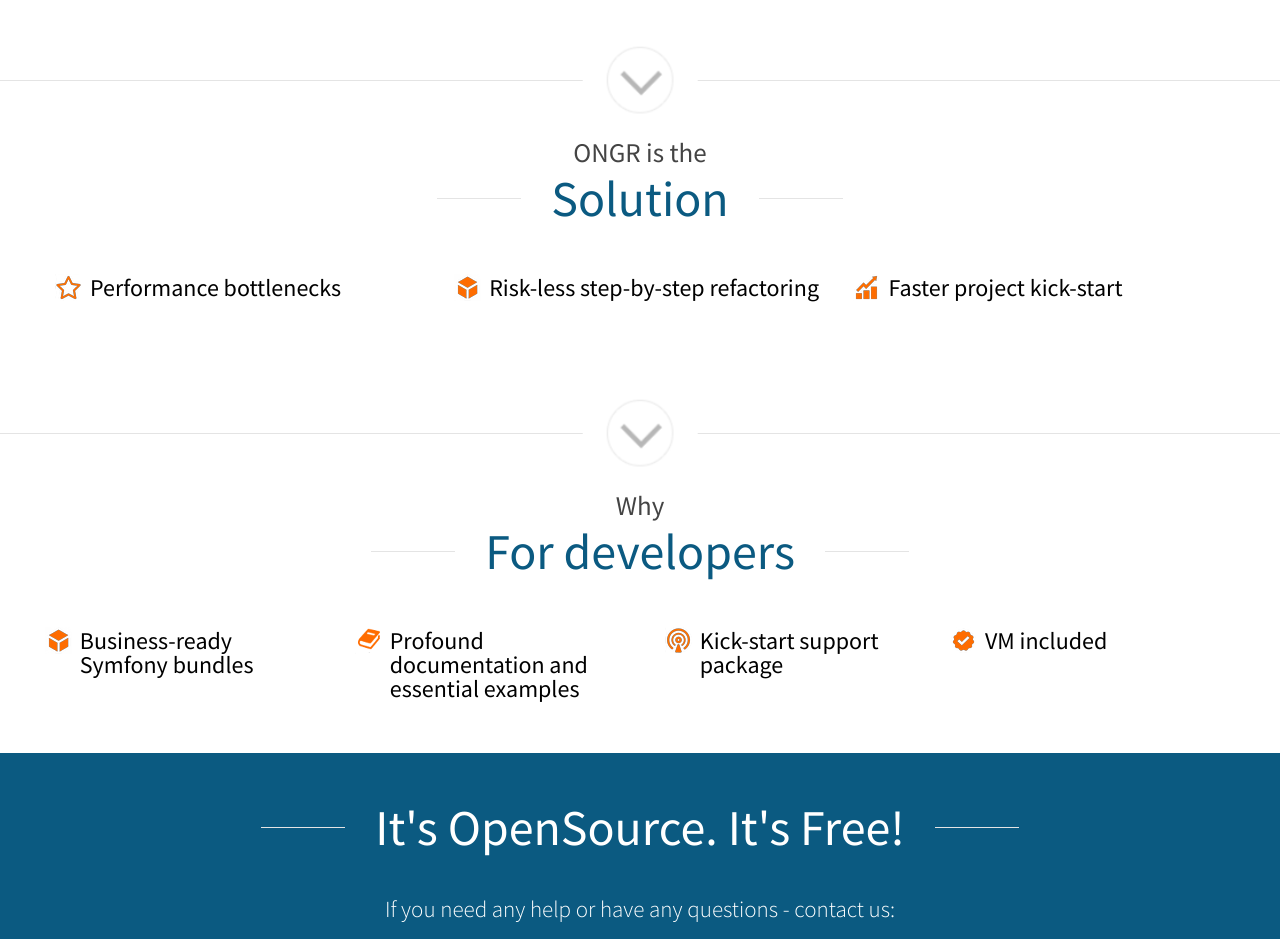
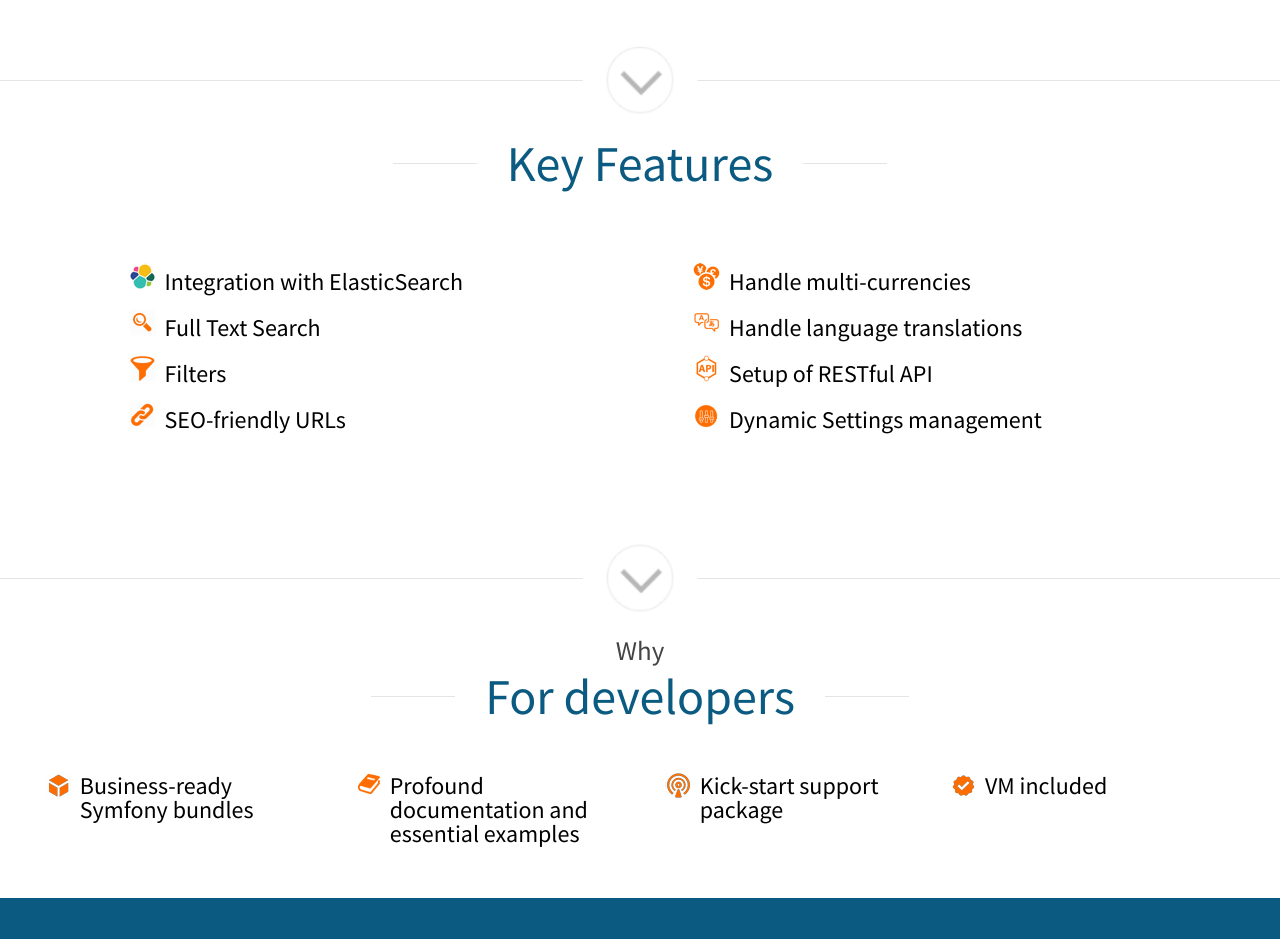
Before and after one commit to ongr-io/ongr-io.github.io, a plain HTML site: page index.html in a window 1280 px wide. Shown: the part 1560-2499 px from the top of the page. Drawn offline with nearby package versions, Linux system fonts and the light colour scheme.

Commit message:
added key features

```diff
--- a/index.html
+++ b/index.html
@@ -34,7 +34,7 @@
             <a href="/" class="logo-holder"></a>
             <ul>
                 <li data-section="overview"><a href="javascript:void(0);" class="overview-top">What is ONGR</a></li>
-                <li data-section="solutions"><a href="javascript:void(0);"class="solutions-top">Bundles</a></li>
+                <li data-section="bundles"><a href="javascript:void(0);"class="solutions-top">Bundles</a></li>
                 <li data-section="enterprise-plan"><a href="javascript:void(0);" class="enterprise-top">Use Cases</a></li>
                 <li data-section="get-started"><a href="javascript:void(0);" class="get-started-top">How to Start!</a></li>
             </ul>
@@ -47,7 +47,7 @@
             <a href="/" class="logo-holder"></a>
             <ul>
                 <li data-section="overview"><a href="javascript:void(0);" class="overview-top">What is ONGR</a></li>
-                <li data-section="solutions"><a href="javascript:void(0);" class="solutions-top">Bundles</a></li>
+                <li data-section="bundles"><a href="javascript:void(0);" class="solutions-top">Bundles</a></li>
                 <li data-section="enterprise-plan"><a href="javascript:void(0);" class="enterprise-top">Use Cases</a></li>
                 <li data-section="get-started"><a href="javascript:void(0);" class="get-started-top">How to Start!</a></li>
             </ul>
@@ -98,36 +98,29 @@
         </div>
     </div>
     <div class="ongr-problems" data-sr="enter bottom and scale up 20% over 1s">
-        <a href="#" class="ongr-sectionlink" name="solutions"></a>
+        <a href="#" class="ongr-sectionlink" name="bundles"></a>
         <div class="ongr-container">
         </div>
     </div>
     <div class="ongr-solutions" data-sr="enter bottom and scale up 20% over 1s">
         <div class="ongr-container">
-            <h2 class="section-headline headline-solution"><span>ONGR is the</span><em>Solution</em></h2>
+            <h2 class="section-headline headline-solution"><em>Key Features</em></h2>
 
-            <div class="solution-holder ongr-match-height" data-heighttype="inner" data-matchwidth="768">
-                <div class="solution-item match-height">
-                    <h4>
-                        <span class="icon-holder"><i class="ongr-sprite-icon-performance"></i></span>
-                        <strong>Performance bottlenecks</strong>
-                    </h4>
-                    <p></p>
-                </div>
-                <div class="solution-item match-height">
-                    <h4>
-                        <span class="icon-holder"><i class="ongr-sprite-icon-ux"></i></span>
-                        <strong>Risk-less step-by-step refactoring</strong>
-                    </h4>
-                    <p></p>
-                </div>
-                <div class="solution-item match-height">
-                    <h4>
-                        <span class="icon-holder"><i class="ongr-sprite-icon-scale"></i></span>
-                        <strong>Faster project kick-start</strong>
-                    </h4>
-                    <p></p>
-                </div>
+            <div class="built-for-column">
+                <ul data-sr="wait 0.6s then fade in over 0.6s">
+                    <li><img class="enterprise-icon" src="img/enterprise%20icons/elastic1_27x27.png"> Integration with ElasticSearch </li>
+                    <li><img class="enterprise-icon" src="img/enterprise%20icons/search_27x27.png"> Full Text Search </li>
+                    <li><img class="enterprise-icon" src="img/enterprise%20icons/filter_27x27.png"> Filters </li>
+                    <li><img class="enterprise-icon" src="img/enterprise%20icons/url_27x27.png"> SEO-friendly URLs </li>
+                </ul>
+            </div>
+            <div class="built-for-column">
+                <ul data-sr="wait 0.6s then fade in over 0.6s">
+                    <li><img class="enterprise-icon" src="img/enterprise%20icons/multi_currencies_27x27.png"> Handle multi-currencies </li>
+                    <li><img class="enterprise-icon" src="img/enterprise%20icons/multi_languages_27x27.png"> Handle language translations </li>
+                    <li><img class="enterprise-icon" src="img/enterprise%20icons/api_27x27.png"> Setup of RESTful API </li>
+                    <li><img class="enterprise-icon" src="img/enterprise%20icons/settings_27x27.png"> Dynamic Settings management </li>
+                </ul>
             </div>
         </div>
     </div>
```
Also changed, not shown: img/enterprise icons/api_27x27.png (added), img/enterprise icons/elastic1_27x27.png (added), img/enterprise icons/elastic2_27x27.png (added), img/enterprise icons/filter_27x27.png (added), img/enterprise icons/multi_currencies_27x27.png (added), img/enterprise icons/multi_languages_27x27.png (added), img/enterprise icons/search_27x27.png (added), img/enterprise icons/settings_27x27.png (added), img/enterprise icons/url_27x27.png (added), 1 other file.
